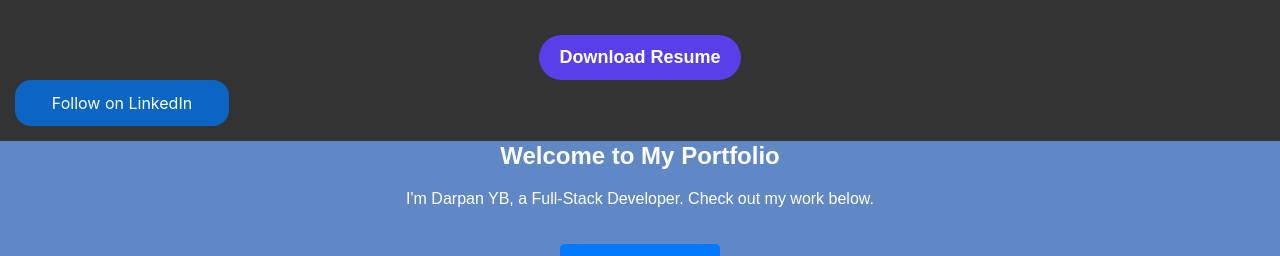
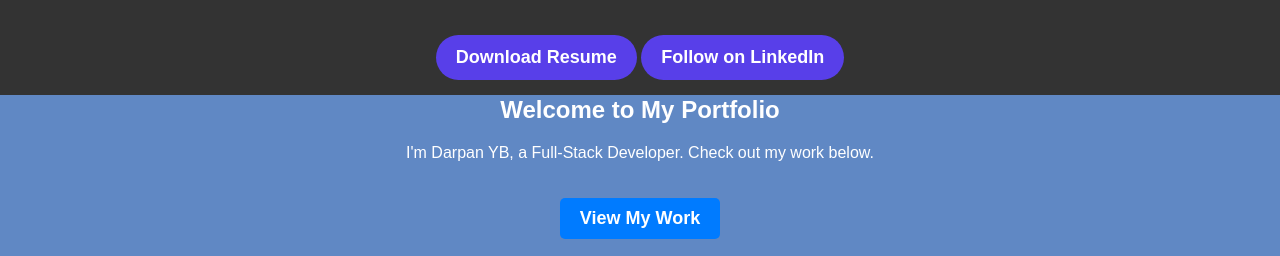
Before and after one commit to DarpanYB38/Portfolio, a plain HTML site: page index.html in a window 1280 px wide. Shown: the top 256 px of the page. Drawn offline with Linux system fonts and the light colour scheme; a script that the page names is missing.

Commit message:
Update index.html

```diff
--- a/index.html
+++ b/index.html
@@ -32,7 +32,7 @@
           font-family: "SF Pro Text", Helvetica, sans-serif;
         }
       </style>
-            <a class="libutton" href="https://www.linkedin.com/comm/mynetwork/discovery-see-all?usecase=PEOPLE_FOLLOWS&followMember=darpan-y-b-880b6a255" target="_blank">Follow on LinkedIn</a>
+            <a class="resume-btn" href="https://www.linkedin.com/comm/mynetwork/discovery-see-all?usecase=PEOPLE_FOLLOWS&followMember=darpan-y-b-880b6a255" target="_blank">Follow on LinkedIn</a>
 
         </ul>
     </nav>
```
